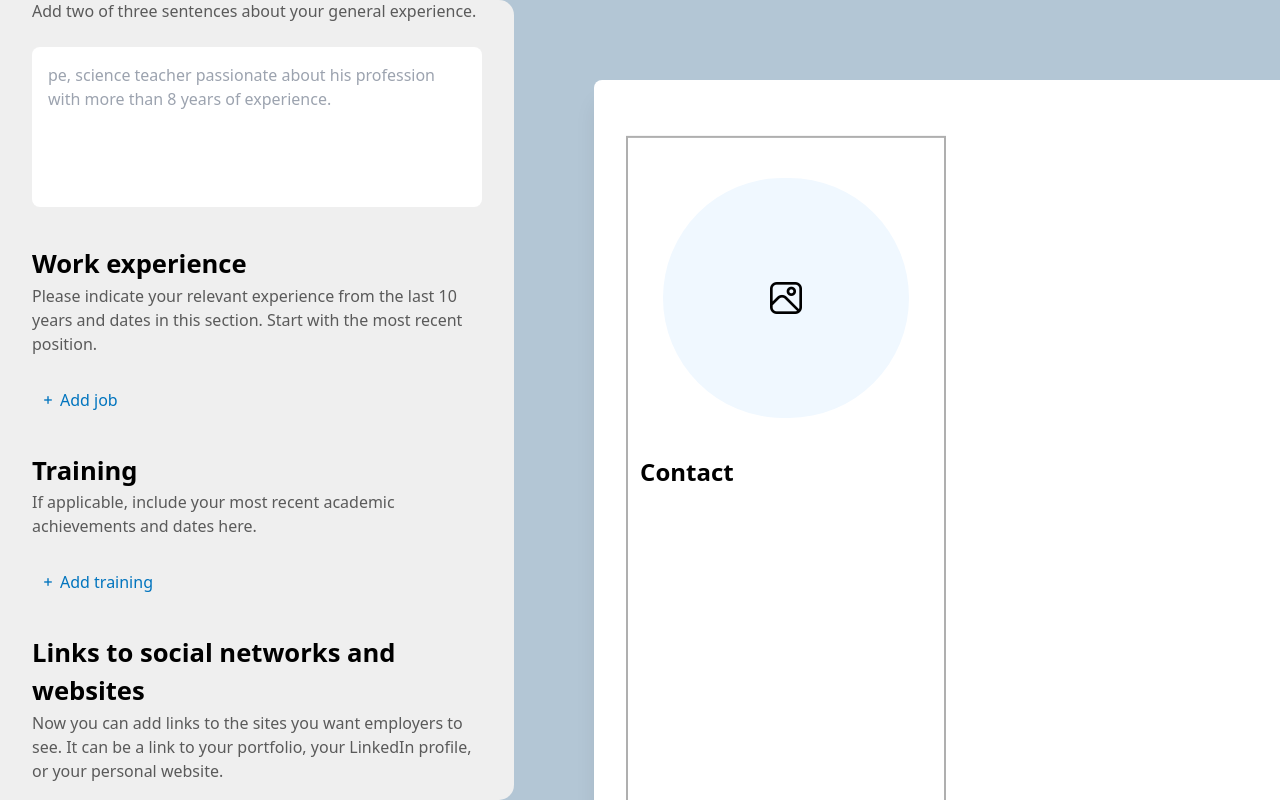
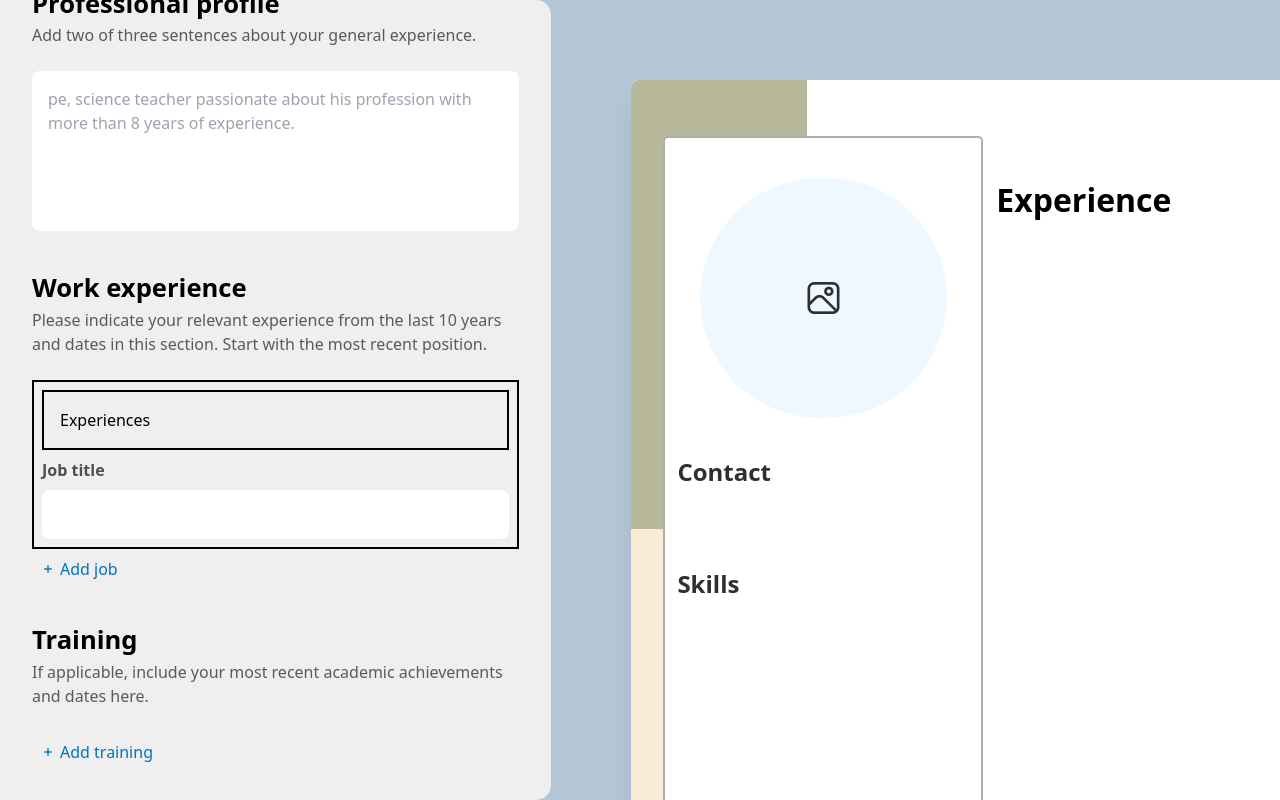
Before and after one commit to Charlesss-0/CV-App, a React (Vite) app: page / in a window 1280 px wide. Both pictures are taken after a click on the element "Add job". Built offline with nearby package versions, Linux system fonts and the light colour scheme.

Commit message:
Refactor input field sections

```diff
--- a/src/App.jsx
+++ b/src/App.jsx
@@ -2,13 +2,16 @@
 import './styles/App.css'
 import { useState } from 'react'
 import {
+  Field,
   Section,
   Header,
   Desc,
   SkillsList,
-  CustomSec
-} from './components/utils'
-import { CvPage } from './components/doc'
+  CustomSec,
+  Add,
+  AddNewForm
+} from './components/appUtils'
+import { CvPage } from './components/template'
 
 export default function App() {
   const [firstName, setFirstName] = useState('')
@@ -26,8 +29,14 @@ export default function App() {
       ? `${city} ${country}`
       : ''
 
+  const [showNew, setShowNew] = useState(false)
+
   const handleEvent = (setEvent, e) => {
     setEvent(e.target.value)
+  }
+
+  const switchState = () => {
+    setShowNew(true)
   }
 
   return (
@@ -36,13 +45,14 @@ export default function App() {
         <div
           className="
             bg-[#efefef]
-            w-[70vw]
+            w-[80vw]
             h-screen
             rounded-e-[15px]
             p-[2rem]
             flex
             flex-col
             overflow-auto
+            select-none
             "
           id="cv-form-section"
         >
@@ -70,72 +80,58 @@ export default function App() {
                 "
             >
               <div>
-                <label>
-                  Job title <br />
-                  <input
-                    type="text"
-                    maxLength={30}
+                <Field
+                  title={'Job title'}
+                  type={'text'}
+                  length={30}
                   onChange={(e) => handleEvent(setJobTitle, e)}
                 />
-                </label>
               </div>
 
               <div>
-                <label>
-                  First Name <br />
-                  <input
-                    type="text"
-                    maxLength={20}
+                <Field
+                  title={'First name'}
+                  type={'text'}
+                  length={20}
                   onChange={(e) => handleEvent(setFirstName, e)}
                 />
-                </label>
 
-                <label>
-                  Last Name <br />
-                  <input
-                    type="text"
-                    maxLength={20}
+                <Field
+                  title={'Last name'}
+                  type={'text'}
+                  length={20}
                   onChange={(e) => handleEvent(setLastName, e)}
                 />
-                </label>
               </div>
 
               <div>
-                <label>
-                  E-mail <br />
-                  <input
-                    type="email"
-                    maxLength={30}
+                <Field
+                  title={'E-mail'}
+                  type={'email'}
+                  length={30}
                   onChange={(e) => handleEvent(setEmail, e)}
                 />
-                </label>
 
-                <label>
-                  Phone <br />
-                  <input
-                    type="tel"
-                    maxLength={15}
+                <Field
+                  title={'Phone'}
+                  type={'tel'}
+                  length={15}
                   onChange={(e) => handleEvent(setPhone, e)}
                 />
-                </label>
               </div>
 
               <div>
-                <label>
-                  City <br />
-                  <input
-                    type="text"
+                <Field
+                  title={'City'}
+                  type={'text'}
                   onChange={(e) => handleEvent(setCity, e)}
                 />
-                </label>
 
-                <label>
-                  Country <br />
-                  <input
-                    type="text"
+                <Field
+                  title={'Country'}
+                  type={'text'}
                   onChange={(e) => handleEvent(setCountry, e)}
                 />
-                </label>
               </div>
             </fieldset>
 
@@ -162,23 +158,27 @@ export default function App() {
             description={
               'Please indicate your relevant experience from the last 10 years and dates in this section. Start with the most recent position.'
             }
-            add={'Add job'}
           />
+
+          {showNew && <AddNewForm />}
+          <Add text={'Add job'} onClick={() => switchState(setShowNew)} />
 
           <Section
             header={'Training'}
             description={
               'If applicable, include your most recent academic achievements and dates here.'
             }
-            add={'Add training'}
           />
+
+          <Add text={'Add training'} />
 
           <Section
             header={'Links to social networks and websites'}
             description={`Now you can add links to the sites you want employers to see.
               It can be a link to your portfolio, your LinkedIn profile, or your personal website.`}
-            add={'Add link'}
           />
+
+          <Add text={'Add link'} />
 
           <div>
             <Header text={'Competencies'} />
@@ -194,6 +194,12 @@ export default function App() {
 
           <div>
             <Header text={'Add Section'} />
+
+            <Desc
+              text={
+                'Add a costum section to showcase your strengths on other areas.'
+              }
+            />
 
             <CustomSec />
           </div>
--- a/src/components/utils.jsx
+++ b/src/components/appUtils.jsx
@@ -1,12 +1,11 @@
 /* eslint-disable react/prop-types */
 
 // Renders a section including header, description and the option to add more content
-export function Section({ header, description, add }) {
+export function Section({ header, description }) {
   return (
     <>
       <Header text={header} />
       <Desc text={description} />
-      <Add text={add} />
     </>
   )
 }
@@ -22,9 +21,10 @@ export function Desc({ text }) {
 }
 
 // Renders add button for a section content
-export function Add({ text }) {
+export function Add({ text, onClick }) {
   return (
     <p
+      onClick={onClick}
       className="
           flex
           items-center
@@ -133,3 +133,49 @@ export function CustomSec() {
     </ul>
   )
 }
+
+export function Field({ title, type, length, onChange }) {
+  return (
+    <label>
+      {title} <br />
+      <input type={type} maxLength={length} onChange={onChange} />
+    </label>
+  )
+}
+
+export function AddNewForm() {
+  return (
+    <div className="border-solid border-2 border-black p-[0.5rem]">
+      <h1 className="border-solid border-2 border-black p-[1rem] mb-[0.5rem]">
+        Experiences
+      </h1>
+
+      <form>
+        <fieldset
+          className="
+                flex
+                flex-col
+                gap-[1rem]
+                text-[#4f4f4f]
+                font-semibold
+                [&>div]:flex
+                [&>div]:gap-[1rem]
+                [&>div>label]:w-full
+                [&>div>label>input]:w-full
+                [&>div>label]:flex
+                [&>div>label]:flex-col
+                [&>div>label]:gap-[0.5rem]
+                [&>div>label>input]:p-[0.8rem]
+                [&>div>label>input]:rounded-lg
+                [&>div>label>input]:text-[#393939]
+                [&>div>label>input]:font-normal
+                "
+        >
+          <div>
+            <Field title={'Job title'} type={'text'} length={30} />
+          </div>
+        </fieldset>
+      </form>
+    </div>
+  )
+}
--- a/src/components/doc.jsx
+++ b/src/components/template.jsx
@@ -1,4 +1,5 @@
 import { useRef, useState } from 'react'
+import { ContactInfo, Title } from './templateUtils'
 
 /* eslint-disable react/prop-types */
 export function CvPage({
@@ -28,13 +29,20 @@ export function CvPage({
   return (
     <>
       <div className="w-full h-screen p-[5em] overflow-auto">
-        <div className="bg-white w-[210mm] h-[297mm] mx-auto shadow-xl rounded-lg">
+        <div className="bg-white w-[210mm] h-[297mm] mx-auto shadow-xl rounded-lg overflow-hidden">
           <div className="relative h-full">
+            <div className="absolute left-0 w-[11em] h-full bg-[antiquewhite]">
+              <div className="absolute left-0 top-0 h-[40%] w-full bg-[#b8b89a]"></div>
+            </div>
+
             <div
               className="
+              bg-white
+              text-[#2f2f2f]
               border-solid
               border-2
               border-[#afafaf]
+              rounded-[5px]
               w-[20em]
               h-[90%]
               absolute
@@ -88,9 +96,7 @@ export function CvPage({
                 )}
               </div>
 
-              <h1 className="mt-[1.5em] m-[0.5em] mb-0 text-[1.5rem] font-semibold">
-                Contact
-              </h1>
+              <Title text={'Contact'} />
 
               <div className="w-full p-[1rem] flex flex-col gap-1">
                 <ContactInfo type={email !== '' ? 'email' : ''} info={email} />
@@ -100,17 +106,19 @@ export function CvPage({
                   info={cityCountry}
                 />
               </div>
+
+              <Title text={'Skills'} />
             </div>
 
             <div
               className="
                 m-auto
-                w-[12em]
-                p-[1rem]
+                w-[13.4em]
+                p-[0.5rem]
                 text-[2rem]
                 font-semibold
                 absolute
-                right-[1em]
+                right-[0.5rem]
                 top-[1.75em]
                 "
             >
@@ -134,6 +142,8 @@ export function CvPage({
               >
                 {profileDescription}
               </h3>
+
+              <h1 className="my-[1em]">Experience</h1>
             </div>
           </div>
         </div>
@@ -141,26 +151,3 @@ export function CvPage({
     </>
   )
 }
-
-function ContactInfo({ type, info }) {
-  const getIconClass = () => {
-    switch (type) {
-      case 'email':
-        return 'fi-sr-envelope'
-      case 'phone':
-        return 'fi-sr-phone-flip'
-      case 'nationality':
-        return 'fi-sr-marker'
-      default:
-        return ''
-    }
-  }
-
-  return (
-    <i
-      className={`fi ${getIconClass()} not-italic text-lg flex items-center gap-[0.5rem]`}
-    >
-      <span className="break-all text-[#5f5f5f]">{info}</span>
-    </i>
-  )
-}
--- /dev/null
+++ b/src/components/templateUtils.jsx
@@ -0,0 +1,33 @@
+/* eslint-disable react/prop-types */
+export function ContactInfo({ type, info }) {
+  const getIconClass = () => {
+    switch (type) {
+      case 'email':
+        return 'fi-sr-envelope'
+      case 'phone':
+        return 'fi-sr-phone-flip'
+      case 'nationality':
+        return 'fi-sr-marker'
+      default:
+        return ''
+    }
+  }
+
+  return (
+    <i
+      className={`fi ${getIconClass()} not-italic text-lg flex items-center gap-[0.5rem]`}
+    >
+      <span className="break-all text-[#5f5f5f]">{info}</span>
+    </i>
+  )
+}
+
+export function Title({ text }) {
+  return (
+    <>
+      <h1 className="mt-[1.5em] m-[0.5em] mb-0 text-[1.5rem] font-semibold">
+        {text}
+      </h1>
+    </>
+  )
+}
```
Lines whose indentation alone changed are shown as unchanged.
